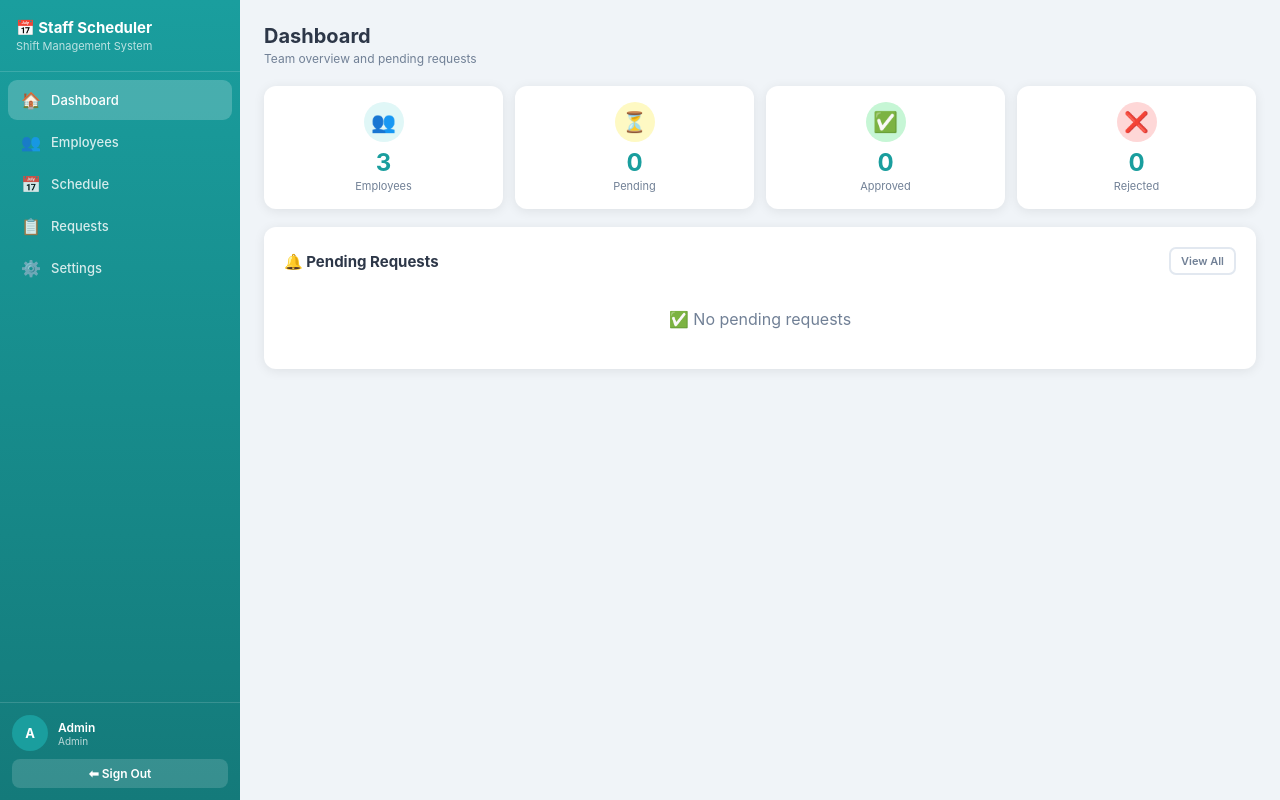
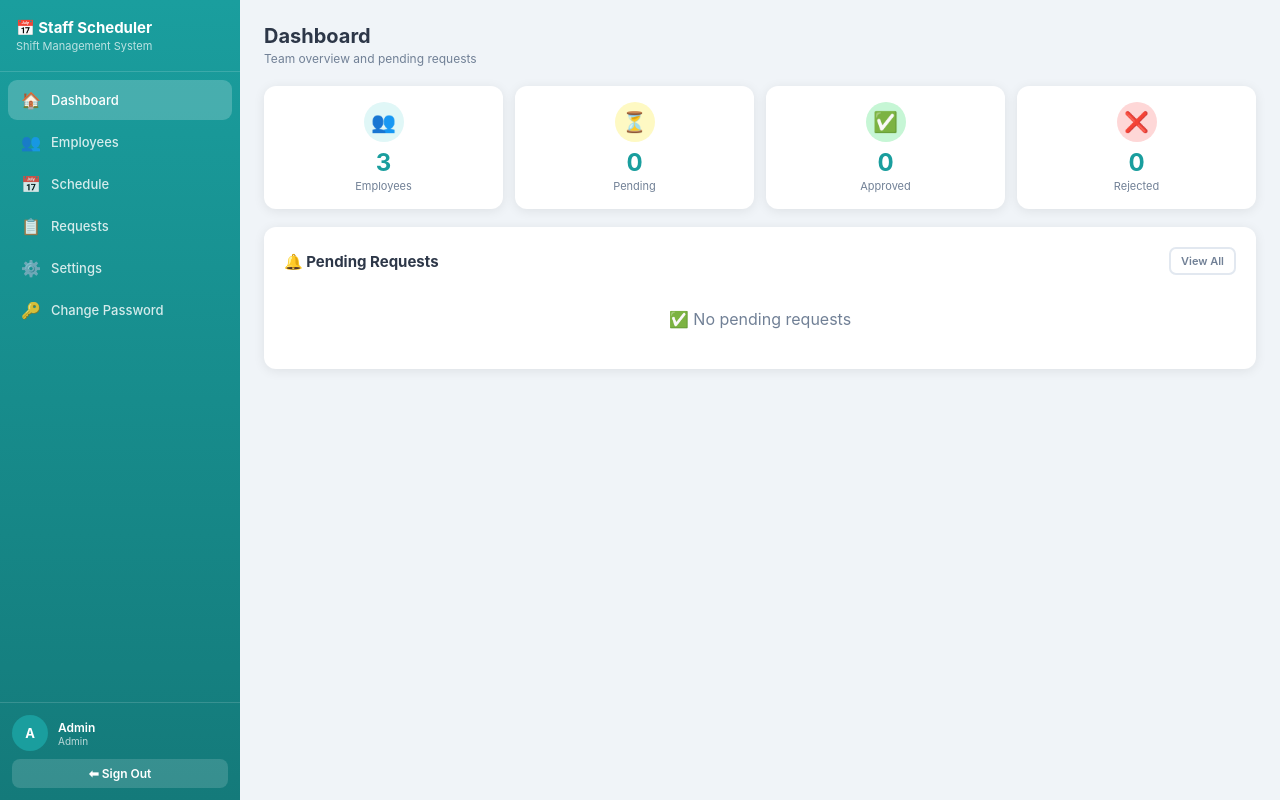
Before and after one commit to davidgerges1510-cell/staff-scheduler, a Flask app: page /dashboard in a window 1280 px wide. Run offline with Flask 3, Linux system fonts and the light colour scheme; the visitor is signed in with stand-in values (Sample User, id 1); data comes from the database, SQL or seed files in the repository; data that the repository does not hold is empty.

Commit message:
Add files via upload

```diff
--- a/templates/dashboard.html
+++ b/templates/dashboard.html
@@ -570,6 +570,7 @@ var ADMIN_NAV = [
   {id:'schedule',   ico:'📅', lbl:'Schedule'},
   {id:'requests',   ico:'📋', lbl:'Requests', badge:'pending'},
   {id:'settings',   ico:'⚙️', lbl:'Settings'},
+  {id:'password',   ico:'🔑', lbl:'Change Password'},
 ];
 var EMP_NAV = [
   {id:'my-schedule',   ico:'📅', lbl:'My Schedule'},
@@ -645,6 +646,7 @@ function navTo(id){
     case 'draft':        loadDraft();       break;
     case 'notifications':loadNotifs();      break;
     case 'profile':      loadProfile();     break;
+    case 'password':     break;
   }
   closeSB();
 }
```
